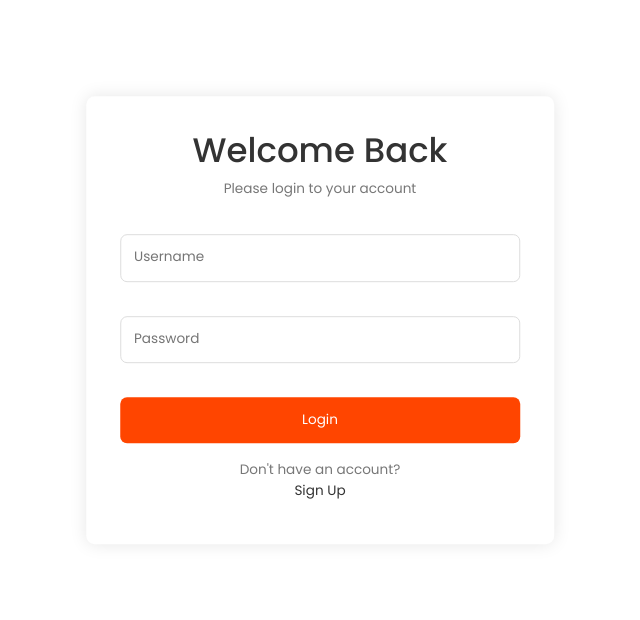
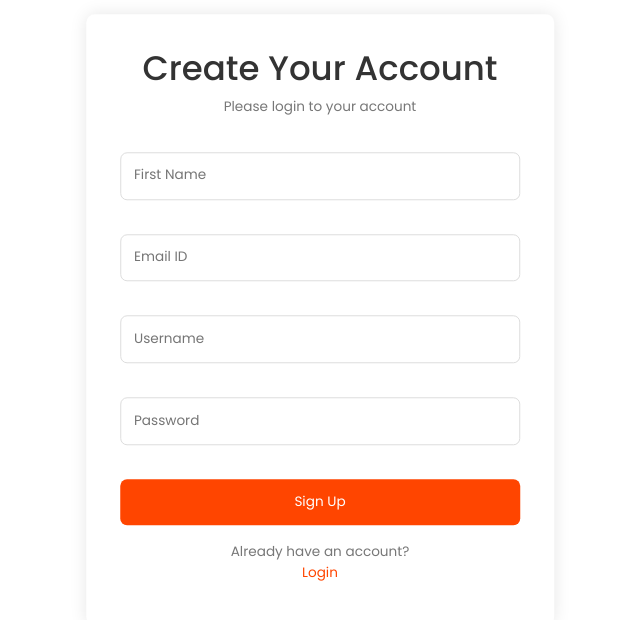
Before and after one commit to ritikparte01/reactEco, a React (Create React App) app: page / in a window 1280 px wide. Both pictures are taken after a click on the link "Sign Up". Shown: the top 620 px of the page, without its empty margins (320-960 px from the left). Built offline with nearby package versions, Linux system fonts and the light colour scheme.

Commit message:
SignUp with API / New User

```diff
--- a/package.json
+++ b/package.json
@@ -14,6 +14,7 @@
     "react-loading-skeleton": "^3.1.0",
     "react-router-dom": "^6.6.1",
     "react-scripts": "5.0.1",
+    "sweetalert2": "^11.10.3",
     "web-vitals": "^2.1.4"
   },
   "scripts": {
--- a/src/App.css
+++ b/src/App.css
@@ -533,6 +533,7 @@ h3 {
   top: 40%;
   left: 50%;
   transform: translate(-50%, -50%);
+  transition: .6s;
 }
 
 .login-form {
@@ -605,6 +606,11 @@ button:hover {
   color: #ff7614;
 }
 
+.signUp_btn{
+  color: #ff7614;
+  cursor: pointer;
+  user-select: none;
+}
 /* Responsive */
 @media screen and (max-width: 600px) {
   .login-container {
--- a/src/Components/LoginComp.js
+++ b/src/Components/LoginComp.js
@@ -1,39 +1,167 @@
 import React, { useState } from "react";
 import axios from "axios";
+import Swal from 'sweetalert2'
 
 function LoginComp({tokencode, setTokenCode}) {
 //   const [token, setToken] = useState("");
   const [userName, setUserName] = useState("");
   const [password, setPassword] = useState("");
+  const [isSignUp, setIsSignUp] = useState(true);
+  const [firstName, setFirstName] = useState("");
+  const [lastName, setLastName] = useState("");
+  const [email, setEmail] = useState("");
+  const [userId, setUserId] = useState("");
 
   const checkLogin = () => {
     console.log("test");
     axios({
       method: "POST",
-      url: "https://fakestoreapi.com/auth/login",
+      url: "https://api.escuelajs.co/api/v1/auth/login",
       data: {
-        username: userName,
+        email: email,
         password: password,
       },
     })
       .then((res) => {
-        console.log("assdsadsdas", res.data.token);
-        setTokenCode(res.data.token);
-        localStorage.setItem('userToken', res.data.token);
+        console.log("assdsadsdas", res.data.access_token);
+        setTokenCode(res.data.access_token);
+        localStorage.setItem('userToken', res.data.access_token);
         console.log(tokencode);
         console.log("check ls", localStorage.getItem("userToken"))
       })
       .catch((err) => {
         console.log("Err", err);
+        Swal.fire({
+          title: "Email or Password is wrong",
+          text: "Please login and continue",
+          icon: "error"
+        });
       });
   };
 
+
+  const SignUpHandle = () =>{
+    console.log('Singup');
+    axios({
+      method: 'POST',
+      url: 'https://api.escuelajs.co/api/v1/users/',
+      data: {
+        name: firstName,
+        email: email,
+        // username: userName,
+        password: password,
+        avatar: 'https://encrypted-tbn0.gstatic.com/images?q=tbn:ANd9GcRfVZyKFiUD2ZNuNdvK81INhRz6jGwXeerSO0FXlAhHQQ&s'
+      }
+    }).then((res) =>{
+        console.log('SIGNUP RES', res);
+        setUserId(res.data);
+        console.log('USER ID',userId);
+        setIsSignUp(true);
+        Swal.fire({
+          title: "Account Created",
+          text: "Please login and continue",
+          icon: "success"
+        });
+    })
+  }
+
+  // const GetUserDetail = () =>{
+  //   axios.get(`https://fakestoreapi.com/users/4`).then((res)=>{
+  //     console.log('Get User',res);
+  //   })
+  // }
+
+
+  const ToggleSignUp = () =>{
+    if(isSignUp){
+      setIsSignUp(false);
+    }
+    else{
+      setIsSignUp(true);
+    }
+  }
+
+
+
   return (
     <div>
+      {isSignUp ?
       <div className="login-container">
         <div className="login-form">
           <h1>Welcome Back</h1>
           <p>Please login to your account</p>
+          <div className="input-group">
+          <input
+              type="email"
+              id="email"
+              name="email"
+              placeholder="Email ID"
+              required
+              onChange={(e) => setEmail(e.target.value)}
+              value={email}
+            />
+          </div>
+          <div className="input-group">
+            <input
+              type="password"
+              id="password"
+              name="password"
+              placeholder="Password"
+              required
+              value={password}
+              onChange={(e) => setPassword(e.target.value)}
+            />
+          </div>
+          <button onClick={checkLogin}>Login</button>
+          <div className="bottom-text">
+            <p>
+              Don't have an account?{" "}
+              <a className="signUp_btn" onClick={ToggleSignUp}>
+                <br /> Sign Up
+              </a>
+            </p>
+          </div>
+        </div>
+      </div>
+
+      :
+
+      <div className="login-container">
+        <div className="login-form">
+          <h1>Create Your Account</h1>
+          <p>Please login to your account</p>
+          <div>
+          <div className="input-group">
+            <input
+              type="text"
+              id="name"
+              name="name"
+              placeholder="First Name"
+              required
+              onChange={(e) => setFirstName(e.target.value)}
+            />
+          </div>
+          {/* <div className="input-group">
+            <input
+              type="text"
+              id="lastname"
+              name="lastname"
+              placeholder="Last Name"
+              required
+              onChange={(e) => setLastName(e.target.value)}
+            />
+          </div> */}
+          </div>
+          <div className="input-group">
+            <input
+              type="email"
+              id="email"
+              name="email"
+              placeholder="Email ID"
+              required
+              onChange={(e) => setEmail(e.target.value)}
+            />
+          </div>
           <div className="input-group">
             <input
               type="text"
@@ -54,17 +182,20 @@ function LoginComp({tokencode, setTokenCode}) {
               onChange={(e) => setPassword(e.target.value)}
             />
           </div>
-          <button onClick={checkLogin}>Login</button>
+          <button onClick={SignUpHandle}>Sign Up</button>
           <div className="bottom-text">
             <p>
-              Don't have an account?{" "}
-              <a href="#">
-                <br /> Sign Up
+            Already have an account?{" "}
+              <a className="signUp_btn"  onClick={ToggleSignUp}>
+                <br /> Login
               </a>
             </p>
           </div>
         </div>
       </div>
+
+  }
+
     </div>
   );
 }
--- a/src/Components/Navbar.js
+++ b/src/Components/Navbar.js
@@ -17,7 +17,7 @@ function Navbar({tokencode, setTokenCode}) {
   const Logout = () =>{
     setTokenCode("");
     localStorage.clear();
-    window.refresh();
+    // window.refresh();
   }
 
   // const Logout = () =>{
```
Also changed, not shown: 1 other file (tests, documents, lock files or other folders).
